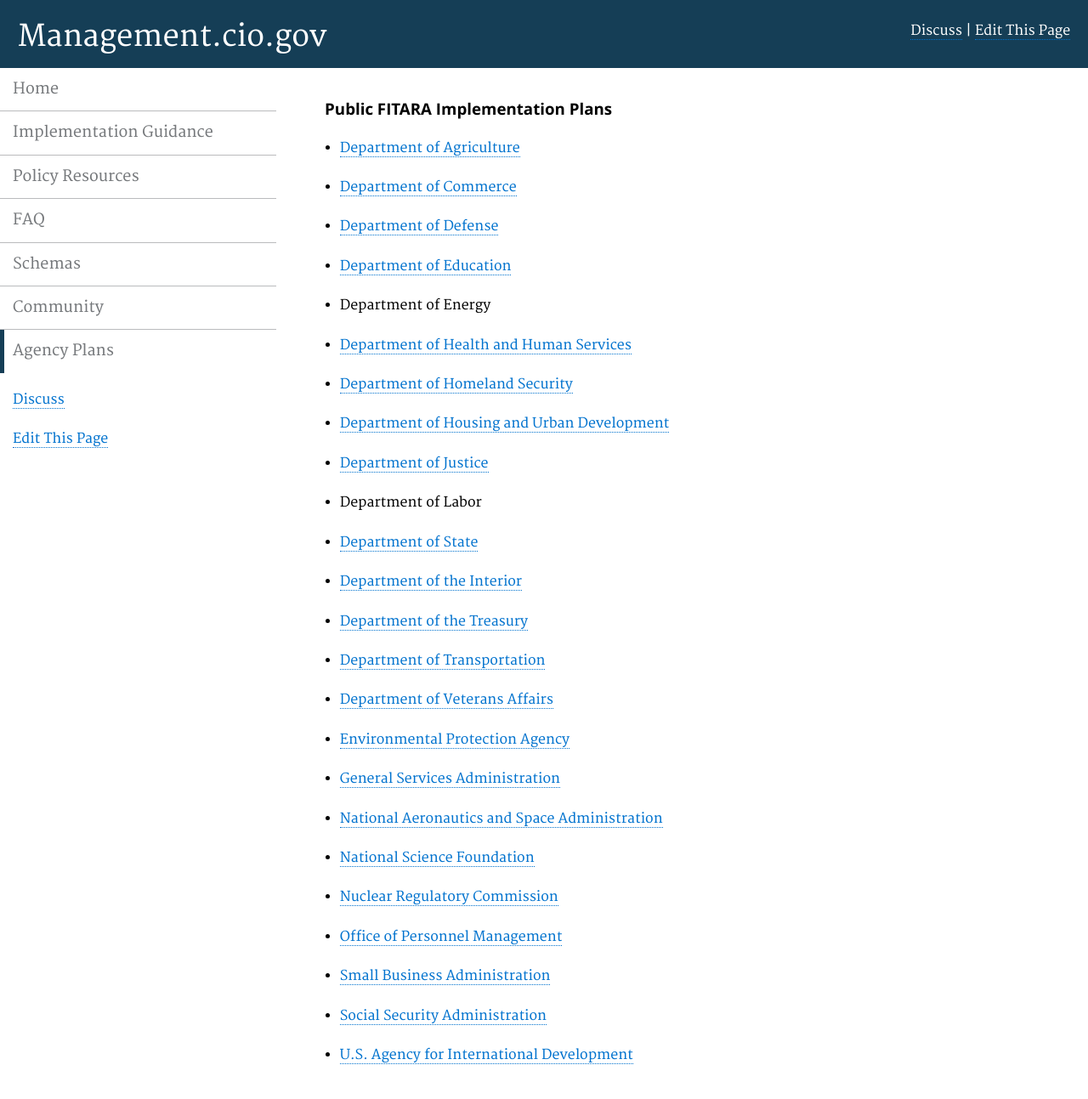
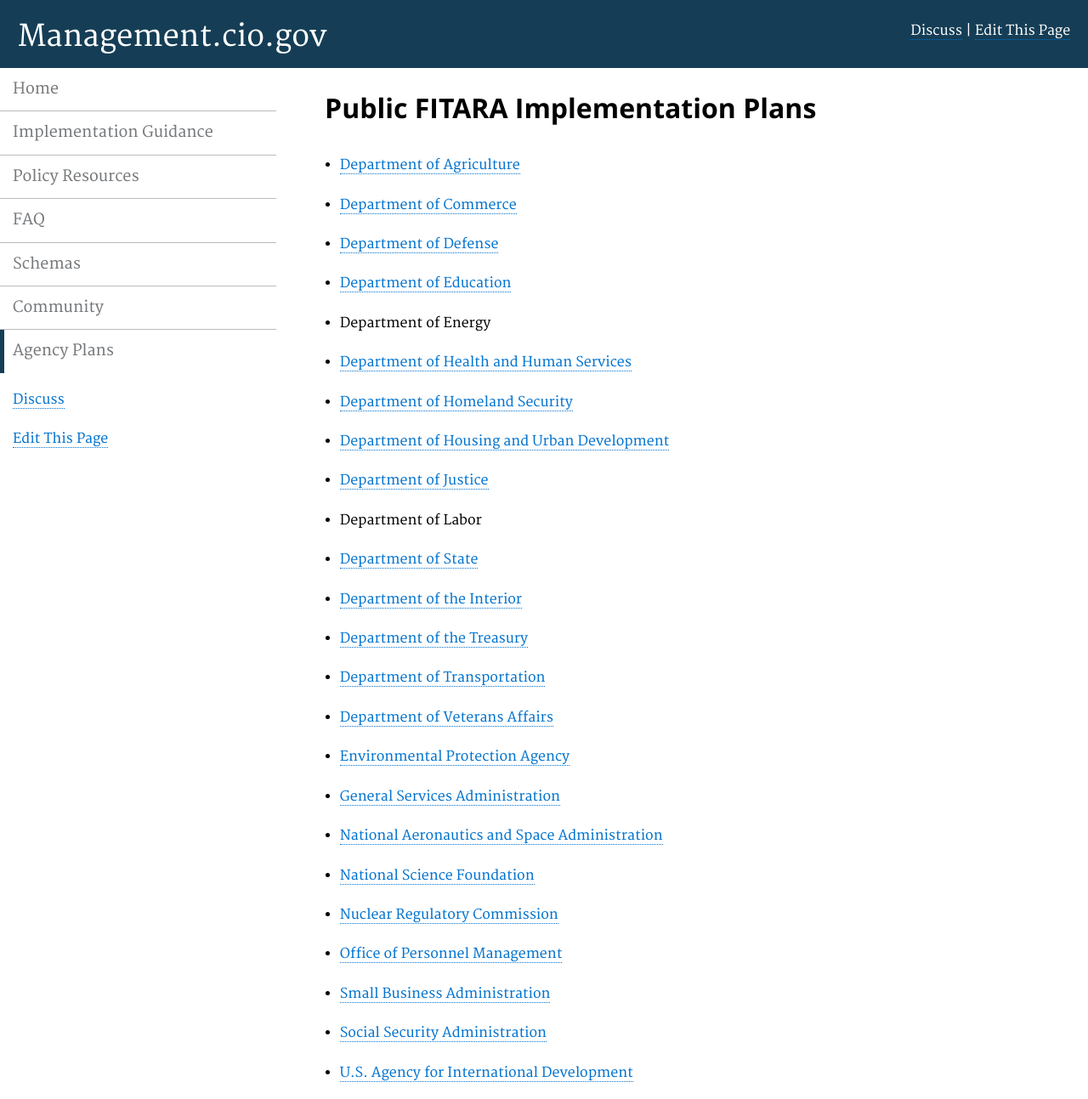
Before and after one commit to WhiteHouse/CIOmanagement, a Jekyll site: the page built from pages/plans.md, in a window 1280 px wide and 1293 px high. Shown: the whole window at 85% size. Built offline with Jekyll 4.4.1, drawn with Linux system fonts in a browser that asks for light colours.

```diff
--- a/pages/plans.md
+++ b/pages/plans.md
@@ -5,7 +5,7 @@ permalink: /plans/
 description: "Agency Implementation Plans"
 ---
 
-### Public FITARA Implementation Plans
+# Public FITARA Implementation Plans
 
 * [Department of Agriculture](http://www.usda.gov/documents/federal-info-tech-acquisition-reform-act.pdf)
 * [Department of Commerce](https://www.commerce.gov/sites/commerce.gov/files/fitara_doc_baseline_self_assessment_and_plan.docx)
```
